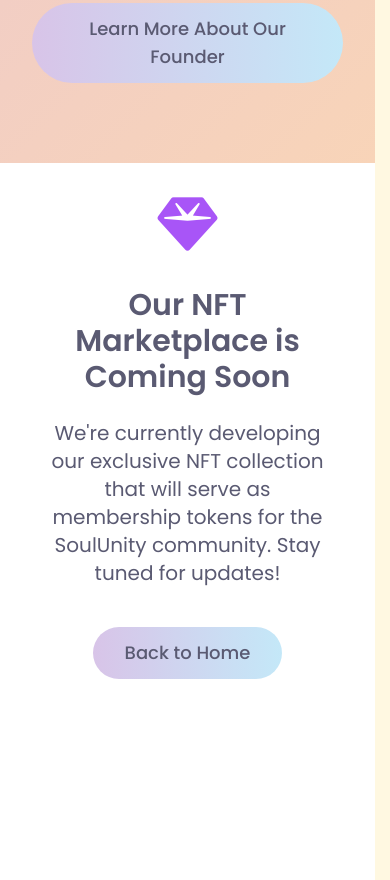
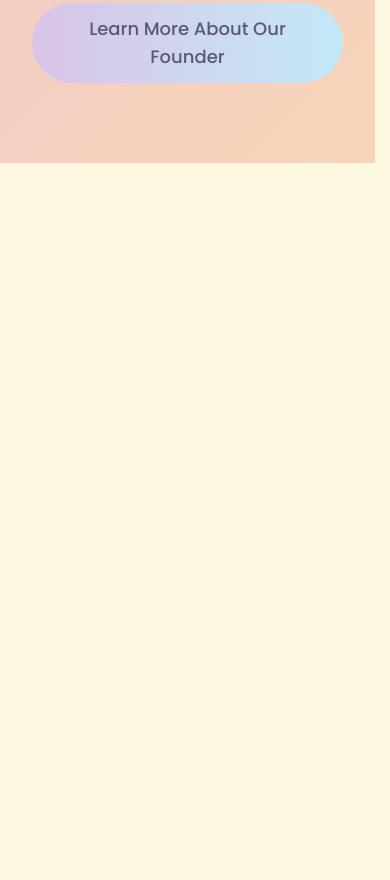
Before and after one commit to Soulinsights/soulunity-circle, a plain HTML site: page index.html in a window 390 px wide. Shown: the part 10624-11504 px from the top of the page. Drawn offline with nearby package versions, Linux system fonts and the light colour scheme.

Commit message:
index.html

```diff
--- a/index.html
+++ b/index.html
@@ -426,7 +426,7 @@ body.modal-open #wisdom {
         #nft, #donate {
             padding-top: 2rem;
             min-height: 100vh;
-            display: block !important;
+           /*  display: block !important;*/
         }
     }
         @media (max-width: 640px) {
```
